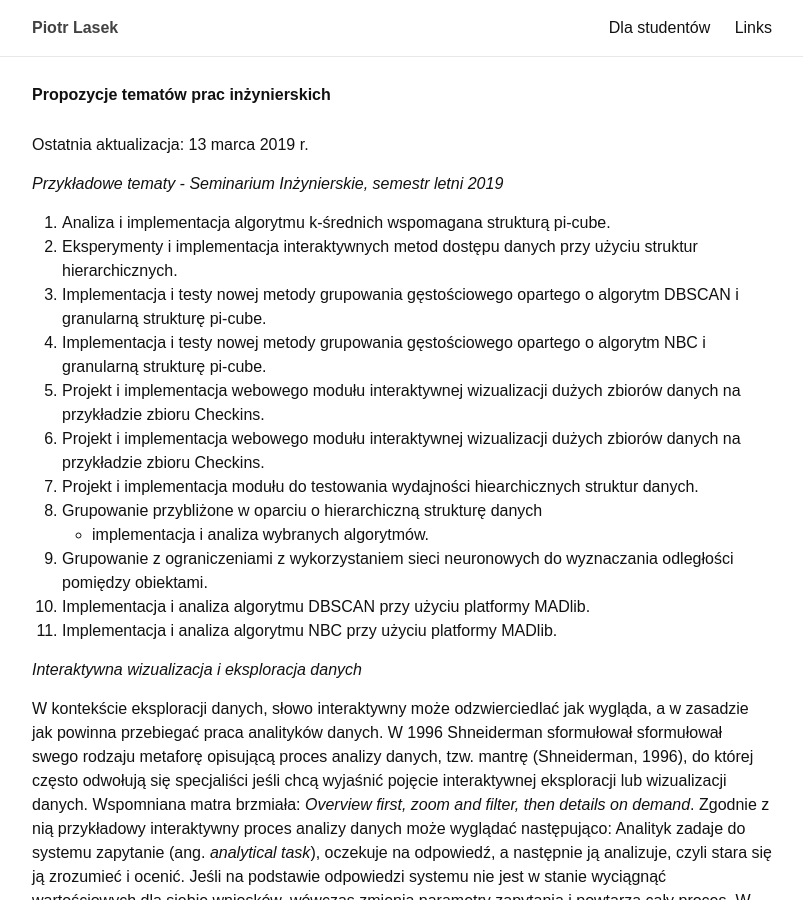
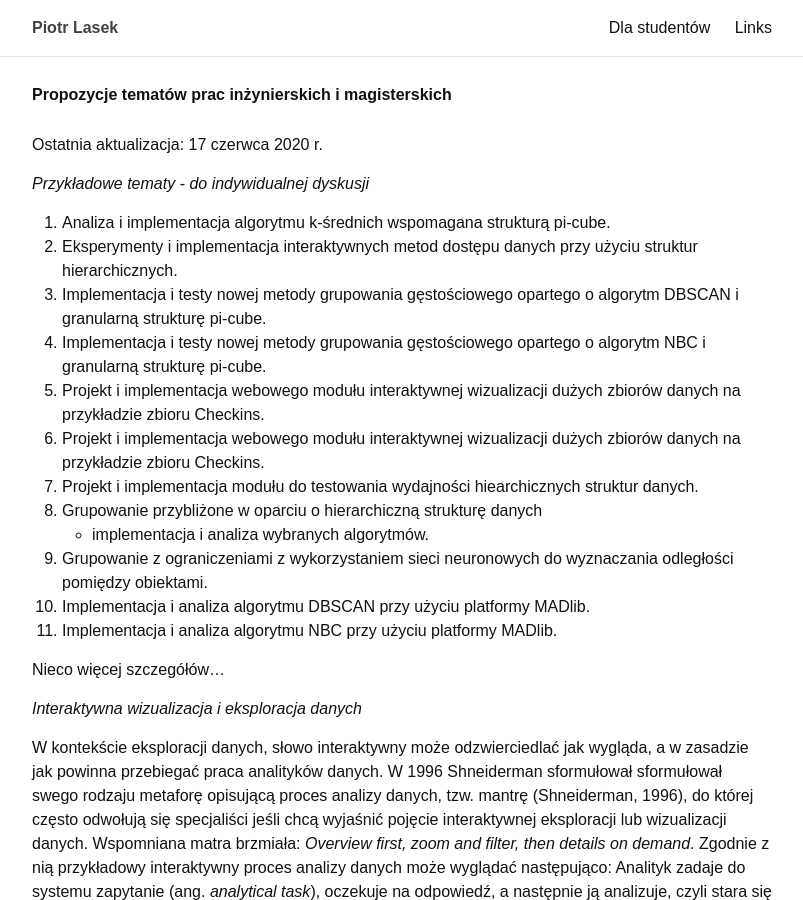
Before and after one commit to piotrlasek/piotrlasek.github.io, a Jekyll site: the page built from for-students/thesis-topics-en.md, in a window 1280 px wide and 900 px high. Shown: the whole window, without its empty margins (238-1041 px from the left). Built offline with Jekyll 4.4.1, drawn with Linux system fonts in a browser that asks for light colours; some of the changed text lies outside the part shown.

Commit message:
restoring latest versions

```diff
--- a/for-students/thesis-topics-en.md
+++ b/for-students/thesis-topics-en.md
@@ -1,14 +1,13 @@
 ---
 layout: page
-title: Propozycje tematów prac inżynierskich
+title: Propozycje tematów prac inżynierskich i magisterskich
 permalink: /for-students/topics-en
 exclude: true
 ---
 
-Ostatnia aktualizacja: 13 marca 2019 r.
+Ostatnia aktualizacja: 17 czerwca 2020 r.
 
-
-## Przykładowe tematy - Seminarium Inżynierskie, semestr letni 2019
+## Przykładowe tematy - do indywidualnej dyskusji
 
  1. Analiza i implementacja algorytmu k-średnich wspomagana strukturą
     pi-cube.
@@ -32,9 +31,7 @@
 11. Implementacja i analiza algorytmu NBC przy użyciu platformy
     MADlib.
 
-
-
-
+Nieco więcej szczegółów...
 
 ## Interaktywna wizualizacja i eksploracja danych
 
```
Also changed, not shown: other parts of for-students/thesis-topics-en.md (+8 -6 lines), for-students/thesis-topics-pl.md (+12 -13 lines).
